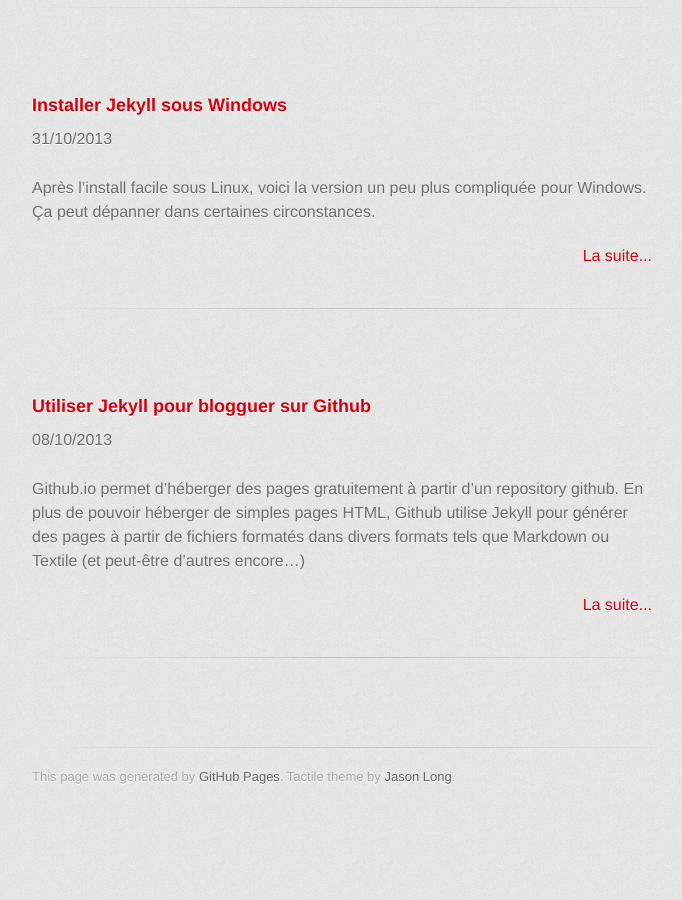
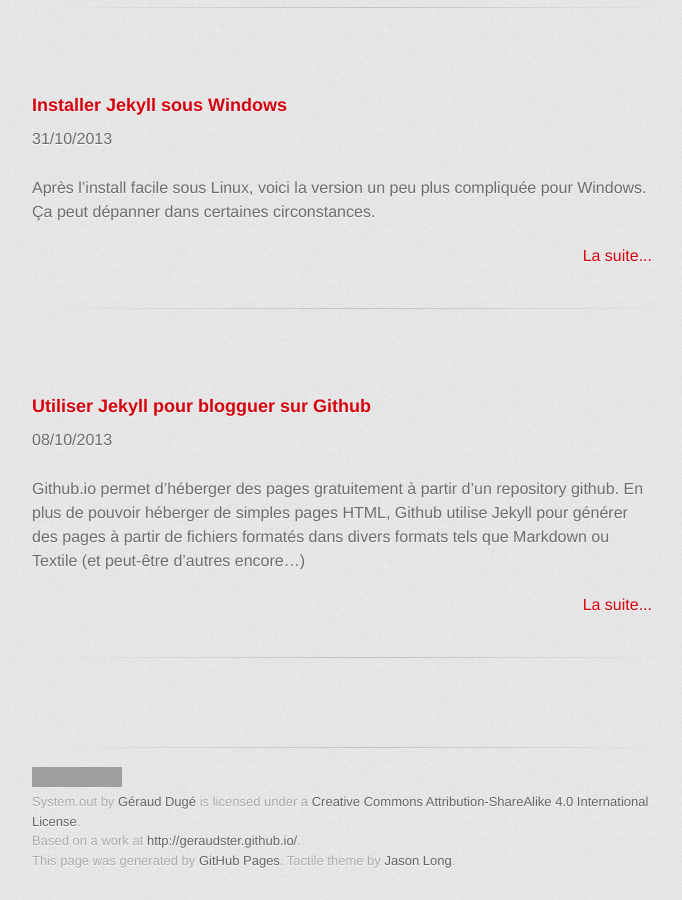
Before and after one commit to geraudster/geraudster.github.io, a Jekyll site: the page built from index.html, in a window 1280 px wide and 900 px high, scrolled down 1711 px. Shown: the whole window, without its empty margins (298-980 px from the left). Built offline with Jekyll 4.4.1, drawn with Linux system fonts in a browser that asks for light colours; some web fonts are replaced; a script that is not in the unit is left out; before the commit the page ends 2527 px from its top, so only the background shows below that; grey boxes are pictures that could not be loaded.

Commit message:
add cc licence

```diff
--- a/_layouts/default.html
+++ b/_layouts/default.html
@@ -37,6 +37,8 @@
        </section>
 
         <footer>
+          <a rel="license" href="http://creativecommons.org/licenses/by-sa/4.0/"><img alt="Creative Commons License" style="border-width:0" src="http://i.creativecommons.org/l/by-sa/4.0/80x15.png" /></a><br /><span xmlns:dct="http://purl.org/dc/terms/" property="dct:title">System.out</span> by <a xmlns:cc="http://creativecommons.org/ns#" href="http://geraudster.github.io/" property="cc:attributionName" rel="cc:attributionURL">Géraud Dugé</a> is licensed under a <a rel="license" href="http://creativecommons.org/licenses/by-sa/4.0/">Creative Commons Attribution-ShareAlike 4.0 International License</a>.<br />Based on a work at <a xmlns:dct="http://purl.org/dc/terms/" href="http://geraudster.github.io/" rel="dct:source">http://geraudster.github.io/</a>.
+          <br/>
           This page was generated by <a href="http://pages.github.com">GitHub Pages</a>. Tactile theme by <a href="https://twitter.com/jasonlong">Jason Long</a>.
         </footer>
 
--- a/_layouts/post.html
+++ b/_layouts/post.html
@@ -68,7 +68,9 @@
 {% endif %}
 
         <footer>
-          This page was generated by <a href="http://pages.github.com">GitHub Pages</a>. Tactile theme by <a href="https://twitter.com/jasonlong">Jason Long</a>.
+            <a rel="license" href="http://creativecommons.org/licenses/by-sa/4.0/"><img alt="Creative Commons License" style="border-width:0" src="http://i.creativecommons.org/l/by-sa/4.0/80x15.png" /></a><br /><span xmlns:dct="http://purl.org/dc/terms/" property="dct:title">System.out</span> by <a xmlns:cc="http://creativecommons.org/ns#" href="http://geraudster.github.io/" property="cc:attributionName" rel="cc:attributionURL">Géraud Dugé</a> is licensed under a <a rel="license" href="http://creativecommons.org/licenses/by-sa/4.0/">Creative Commons Attribution-ShareAlike 4.0 International License</a>.<br />Based on a work at <a xmlns:dct="http://purl.org/dc/terms/" href="http://geraudster.github.io/" rel="dct:source">http://geraudster.github.io/</a>.
+            <br/>
+            This page was generated by <a href="http://pages.github.com">GitHub Pages</a>. Tactile theme by <a href="https://twitter.com/jasonlong">Jason Long</a>.
         </footer>
 
 
```
